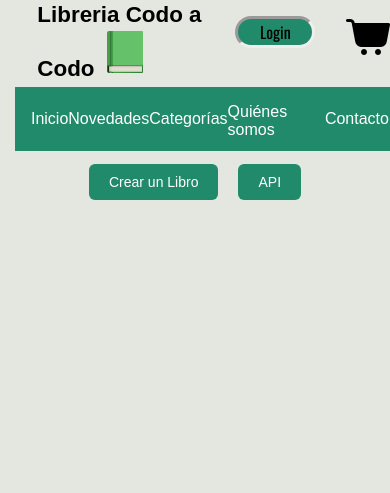
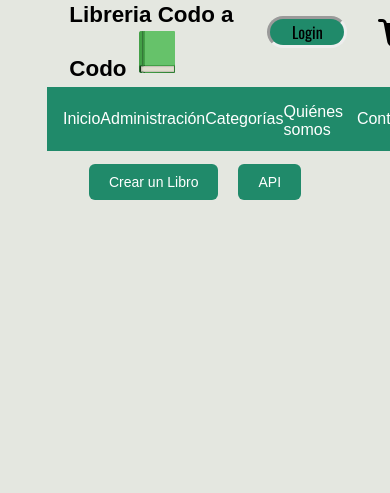
Before and after one commit to emantho/LibreriaCaC, a Django app: page /libro/ in a window 390 px wide. Shown: the top 493 px of the page. Run offline with Django 4.2, Linux system fonts and the light colour scheme; data that the repository does not hold is empty; some web fonts are replaced.

Commit message:
responsive - Fixed libros location in page - responive until 500px - Change novedades for administración

```diff
--- a/static/css/style.css
+++ b/static/css/style.css
@@ -14,7 +14,6 @@ body {
     justify-content: center;
     justify-items: center;
     align-items: center;
-    min-width: 100%;
     width: 100%;
 }
 
@@ -142,10 +141,50 @@ ul {
 /* ------------------ NOVEDADES ------------------ */
 
 .libro-main {
-    display: flex;
+    width: 100%;
+    box-sizing: border-box;
+    display: grid;
+    grid-template-columns: repeat(3, 0.5fr);
+    column-gap: 1em;
+    row-gap: 1em;
+    overflow: scroll;
+    margin: 0.5em 2em 0.5em 0.5em;
+    /* display: flex;
     flex-wrap: wrap;
-    justify-content: space-between;
+    justify-content: space-evenly; */
 }
+
+.libro-list {
+    width: fit-content;
+    box-sizing: border-box;
+    /* width: calc(40% - 10px);
+    box-sizing: border-box;
+    /* min-width: 30% - 10px; */
+    /* margin-bottom: 20px;
+    padding: 0 10px; */
+}
+
+@media (max-width: 1500px) {
+    .libro-main {
+        grid-template-columns: repeat(2, 1fr);
+        /* width: calc(30.33% - 20px); */
+    }
+}
+
+@media (max-width: 1100px) {
+    .libro-main {
+        grid-template-columns: repeat(2, 1fr);
+        /* width: calc(20.33% - 20px); */
+    }
+}
+
+@media (max-width: 970px) {
+    .libro-main {
+        grid-template-columns: repeat(1, 1fr);
+        /* width: calc(20.33% - 20px); */
+    }
+}
+
 
 .main-button-container {
     display: flex;
@@ -153,19 +192,6 @@ ul {
     width: 100%;
 }
 
-.libro-list {
-    width: calc(40% - 10px);
-    min-width: 30% - 10px;
-    margin-bottom: 20px;
-    box-sizing: border-box;
-    padding: 0 10px;
-}
-
-@media (min-width: 768px) {
-    .libro-list {
-        width: calc(23.33% - 20px);
-    }
-}
 
 .libro-boton {
     display: inline-block;
@@ -235,6 +261,7 @@ ul {
 
         /* ------------- FIELDSET  --------- */
 .libro-fieldset {
+    box-sizing: border-box;
     border: 2px solid #ccc;
     border-radius: 15px;
     padding: 20px;
@@ -255,6 +282,7 @@ ul {
 
 .libro-li {
     display: flex;
+    flex-wrap: wrap;
     justify-content: space-between;
     margin-bottom: 10px;
 }
@@ -392,7 +420,7 @@ ul {
 
 .main {
     box-sizing: border-box;
-    margin: 7em 4em 5em 4em;
+    margin: 7em 2em 5em 2em;
     padding: 2em 0;
 }
 
--- a/templates/partials/header.html
+++ b/templates/partials/header.html
@@ -19,7 +19,7 @@
 <div class="nav">
     <ul class="navegacion">
         <li class="navegacion-item"><a class="navegacion-a" href="{% url 'index' %}">Inicio</a></li>
-        <li class="navegacion-item"><a class="navegacion-a" href="{% url 'libro:all' %}">Novedades</a></li>
+        <li class="navegacion-item"><a class="navegacion-a" href="{% url 'libro:all' %}">Administración</a></li>
         <li class="dropdown navegacion-item"><button type="button" onclick="myFunction()" class="dropbtn">Categorías</button>
         </li>
         <div id="myDropdown" class="dropdown-content">
```
